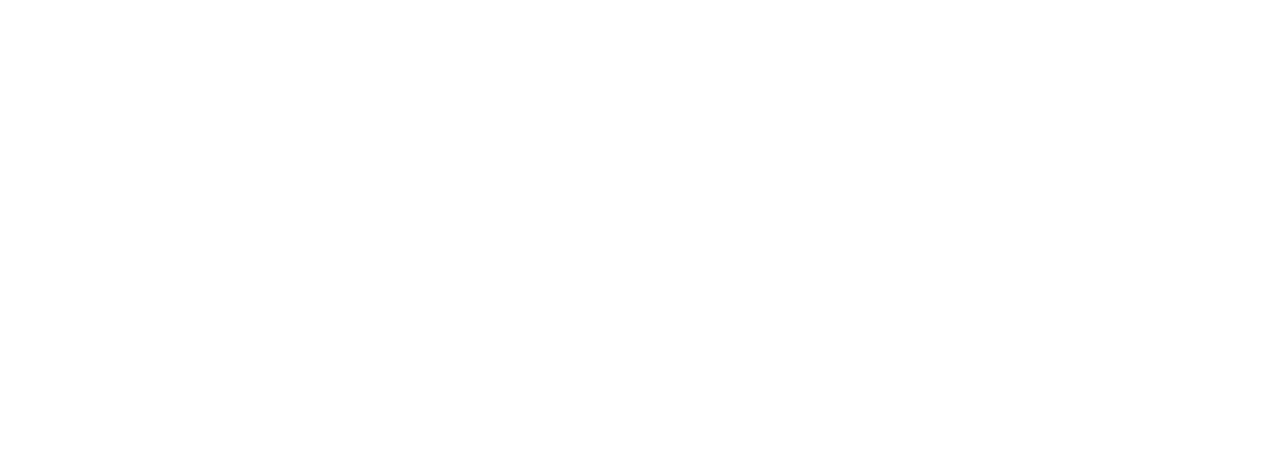
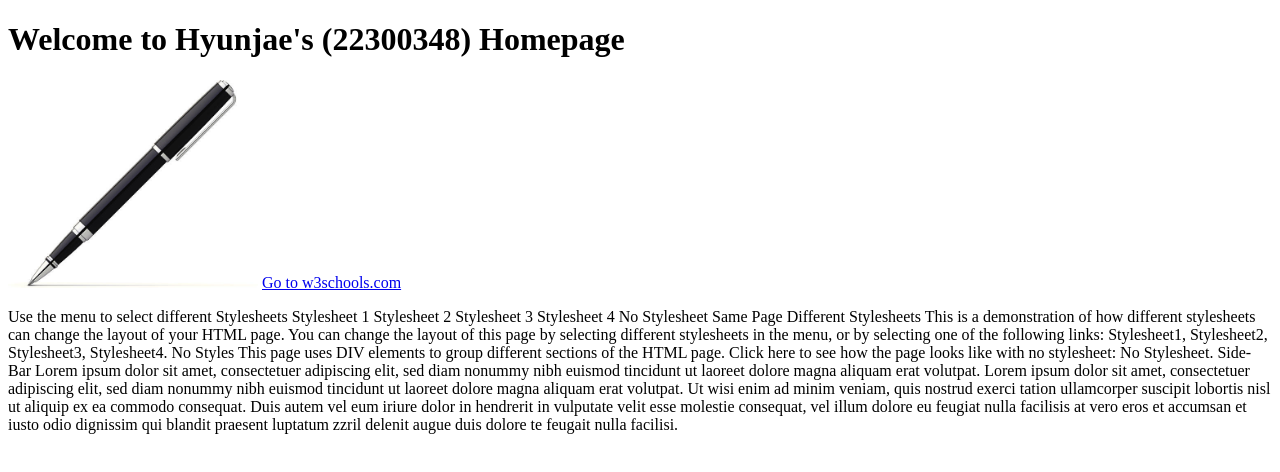
Before and after one commit to 2024OSS/1-draft3ris, a plain HTML site: page nostyle.html in a window 1280 px wide. Drawn offline with Linux system fonts and the light colour scheme.

Commit message:
testing3

```diff
--- a/nostyle.html
+++ b/nostyle.html
@@ -1,22 +1,36 @@
 <!DOCTYPE html>
-<!--[if lt IE 7]>      <html class="no-js lt-ie9 lt-ie8 lt-ie7"> <![endif]-->
-<!--[if IE 7]>         <html class="no-js lt-ie9 lt-ie8"> <![endif]-->
-<!--[if IE 8]>         <html class="no-js lt-ie9"> <![endif]-->
-<!--[if gt IE 8]>      <html class="no-js"> <!--<![endif]-->
-<html>
+<html lang="en">
     <head>
-        <meta charset="utf-8">
-        <meta http-equiv="X-UA-Compatible" content="IE=edge">
-        <title></title>
-        <meta name="description" content="">
-        <meta name="viewport" content="width=device-width, initial-scale=1">
-        <link rel="stylesheet" href="">
+        <meta charset="UTF-8">
+        <meta name="viewport" content="width=device-width, initial-scale=1.0">
+        <title>MyPage</title>
     </head>
     <body>
-        <!--[if lt IE 7]>
-            <p class="browsehappy">You are using an <strong>outdated</strong> browser. Please <a href="#">upgrade your browser</a> to improve your experience.</p>
-        <![endif]-->
+        <h1>
+            Welcome to Hyunjae's (22300348) Homepage
+        </h1>
+        <img src="./pen.jpg" width="250"/>
+        <a href="https://w3schools.com/">Go to w3schools.com</a>
+        <p>
+            Use the menu to select different Stylesheets
 
-        <script src="" async defer></script>
+            Stylesheet 1
+            Stylesheet 2
+            Stylesheet 3
+            Stylesheet 4
+            No Stylesheet
+            Same Page Different Stylesheets
+            This is a demonstration of how different stylesheets can change the layout of your HTML page. You can change the layout of this page by selecting different stylesheets in the menu, or by selecting one of the following links:
+            Stylesheet1, Stylesheet2, Stylesheet3, Stylesheet4.
+
+            No Styles
+            This page uses DIV elements to group different sections of the HTML page. Click here to see how the page looks like with no stylesheet:
+            No Stylesheet.
+
+            Side-Bar
+            Lorem ipsum dolor sit amet, consectetuer adipiscing elit, sed diam nonummy nibh euismod tincidunt ut laoreet dolore magna aliquam erat volutpat.
+
+            Lorem ipsum dolor sit amet, consectetuer adipiscing elit, sed diam nonummy nibh euismod tincidunt ut laoreet dolore magna aliquam erat volutpat. Ut wisi enim ad minim veniam, quis nostrud exerci tation ullamcorper suscipit lobortis nisl ut aliquip ex ea commodo consequat. Duis autem vel eum iriure dolor in hendrerit in vulputate velit esse molestie consequat, vel illum dolore eu feugiat nulla facilisis at vero eros et accumsan et iusto odio dignissim qui blandit praesent luptatum zzril delenit augue duis dolore te feugait nulla facilisi.
+        </p>
     </body>
 </html>
```
Also changed, not shown: pen.jpg (added).
